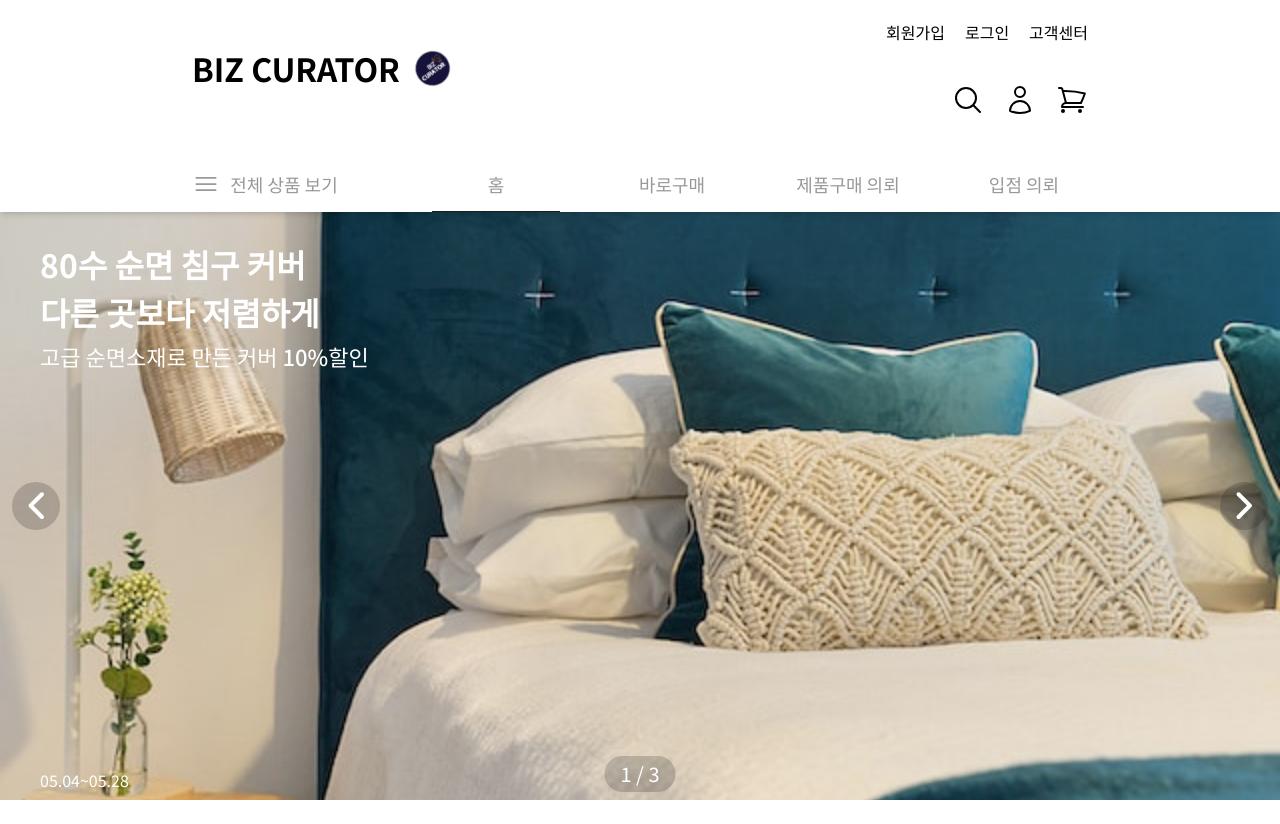
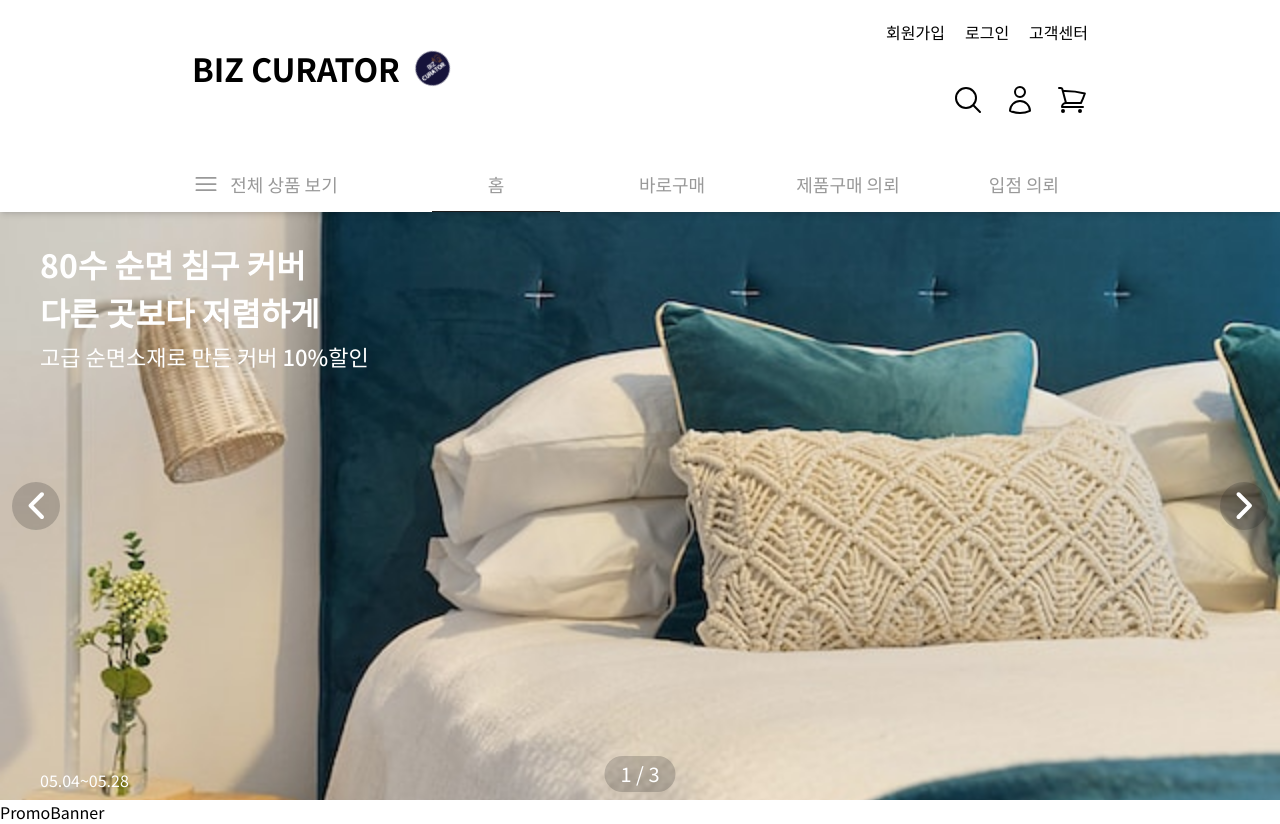
Before and after one commit to Muhan-Company/bizcurator-ecommerce, a Next.js app: page / in a window 1280 px wide. Before the commit the page ends 800 px from the top, so only its background shows below. Built offline with nearby package versions, Linux system fonts and the light colour scheme.

Commit message:
chore: Pull branch develop and merge

```diff
--- /dev/null
+++ b/components/body/PromoBanner.tsx
@@ -0,0 +1,3 @@
+export default function PromoBanner() {
+  return <div>PromoBanner</div>;
+}
--- a/pages/index.tsx
+++ b/pages/index.tsx
@@ -1,4 +1,5 @@
 import MainBanner from '@/components/body/MainBanner';
+import PromoBanner from '@/components/body/PromoBanner';
 import ProductCategoryList from '@/components/body/ProductCategoryList';
 import Header from '@/components/header/Header';
 
@@ -8,6 +9,7 @@ export default function Home() {
       <Header />
       <MainBanner />
       <ProductCategoryList />
+      <PromoBanner />
     </main>
   );
 }
```
